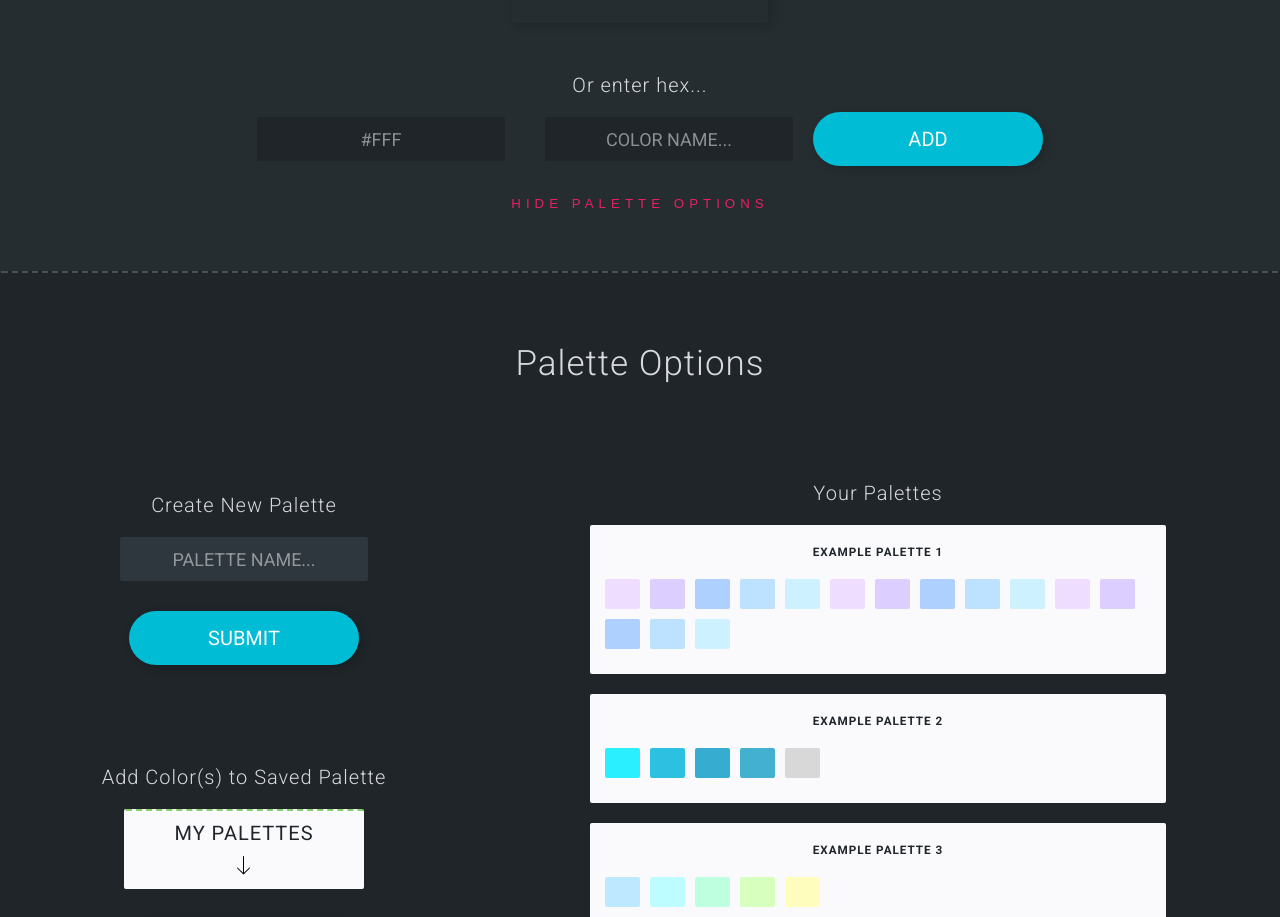
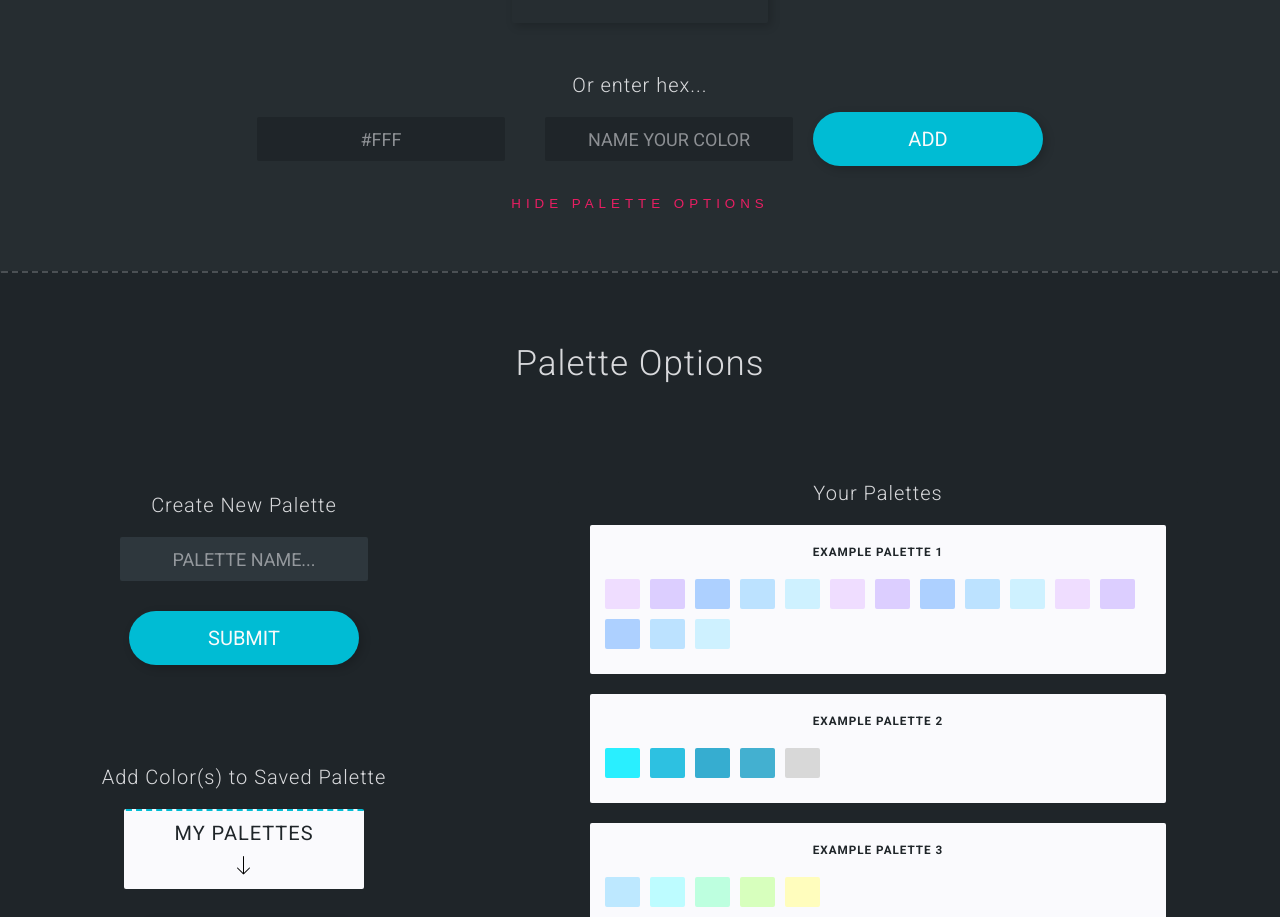
Before and after one commit to Mikaelia/color-collector, a React (Create React App) app: page / in a window 1280 px wide. Shown: the part 232-1149 px from the top of the page. Built offline with nearby package versions, Linux system fonts and the light colour scheme.

Commit message:
Update README and remove hover color on colorcards

```diff
--- a/src/components/ui/addColorForm/AddColorForm.js
+++ b/src/components/ui/addColorForm/AddColorForm.js
@@ -17,9 +17,10 @@ const AddColorForm = ({
   const submit = e => {
     e.preventDefault();
     let color;
-    // if colorcode, replace color
+    // if colorcode provided, overwrite default color input
     color = _colorCode.value ? _colorCode.value : _color.hex;
-
+    // Adds hash to hex if not provided
+    color[0] !== "#" && (color = "#".concat(color));
     // Dispatch addColor action
     onNewColor(_title.value, color);
     _title.value = "";
@@ -52,7 +53,8 @@ const AddColorForm = ({
             // set using function because it is stateless,
             ref={input => (_title = input)}
             type="text"
-            placeholder="color name..."
+            id="color-name-input"
+            placeholder="Name your color"
             required
           />
 
--- a/src/stylesheets/components/_addcolorform.scss
+++ b/src/stylesheets/components/_addcolorform.scss
@@ -53,7 +53,17 @@ input {
 
     &:focus {
         background: $color-primary-lightest;
+
+        &:invalid {
+            border: 1px solid $color-pink;
+        }
+
+        &:valid {
+            border: 2px solid $color-green;
+        }
     }
+
+
 
 }
 
--- a/src/stylesheets/components/_checkbox.scss
+++ b/src/stylesheets/components/_checkbox.scss
@@ -22,7 +22,7 @@
     }
 
     &:hover+label:before {
-        background: ($color-primary-light);
+        background: ($color-green);
     }
 
     &:focus+label:before {
--- a/src/stylesheets/components/_color.scss
+++ b/src/stylesheets/components/_color.scss
@@ -22,7 +22,8 @@
 
     &:hover {
         transform: translateY(-.5rem);
-        background: $color-secondary;
+        // background: $color-secondary;
+        background: lighten($color-primary-dark, 10%);
     }
 
     &__buttons-box {
@@ -42,7 +43,8 @@
         align-items: center;
 
         &:hover span {
-            opacity: 1
+            opacity: 1;
+            color: $color-primary-light;
         }
 
         @include respond(small) {
--- a/src/stylesheets/components/_dropdown.scss
+++ b/src/stylesheets/components/_dropdown.scss
@@ -5,7 +5,7 @@
     margin-bottom: 3rem;
     height: 8rem;
     width: 24rem;
-    border-top: 2px dashed $color-green;
+    border-top: 2px dashed $color-secondary;
 
     border-radius: $border-radius;
     background: $color-white;
--- a/src/stylesheets/modules/_mixins.scss
+++ b/src/stylesheets/modules/_mixins.scss
@@ -43,17 +43,15 @@
 
 // MEDIA QUERY MANAGER
 /*
-0 - 600px:      Phone
-600 - 900px:    Tablet portrait
-900 - 1200px:   Tablet landscape
-[1200 - 1800] is where our normal styles apply
-1800px + :      Big desktop
+0 - 500px:      Normal Styles
+500 - 780px:    Smallest
+580px+:         Small
+
 $breakpoint arguement choices:
-- phone
-- tab-port
-- tab-land
-- big-desktop
-ORDER: Base + typography > general layout + grid > page layout > components
+- smallest
+- small
+
+
 1em = 16px
 */
 
@@ -70,10 +68,4 @@ ORDER: Base + typography > general layout + grid > page layout > components
             @content
         }
     }
-
-    @if $breakpoint==med {
-        @media only screen and (min-width: 48.75em) {
-            @content
-        }
-    }
 }
--- a/src/stylesheets/modules/_utility.scss
+++ b/src/stylesheets/modules/_utility.scss
@@ -1,4 +1,16 @@
 @import 'variables';
+
+/// Conditional Styles -->
+
+.color-selected {
+    border: $outline;
+    padding: .5rem;
+    border-radius: .7rem;
+}
+
+.hidden {
+    display: none;
+}
 
 ///-- Margin Utilities -->
 
@@ -43,15 +55,3 @@
 .u-mt-hg {
     margin-top: 8rem;
 }
-
-/// Conditional Styles -->
-
-.color-selected {
-    border: $outline;
-    padding: .5rem;
-    border-radius: .7rem;
-}
-
-.hidden {
-    display: none;
-}
--- a/src/stylesheets/modules/_variables.scss
+++ b/src/stylesheets/modules/_variables.scss
@@ -9,30 +9,28 @@ $color-green: lighten(#509e33, 20%);
 
 // Font Colors
 $base-font-color: rgba(250, 250, 253, 0.849);
-$secondary-font-color: #FF6D10;
 
 // Primary and Secondary Colors
-
 $color-primary-dark:#1f2529;
 $color-primary-light: #262d31;
 $color-primary-lightest: #57626b;
-
 $color-secondary: #00bcd4;
-
 $color-secondary-lightest:#84b4eb;
 
 
 // Button Colors
 $button-color-light:#FAFAFA;
+
 // Box Shadows
 $box-shadow-dark: 3px 3px 10px rgba(0, 0, 0, 0.192);
 
+/// ---> Border Styles
 
-//Border-Radius
+//Default Border-Radius
 $border-radius: .2rem;
 
+// Outline Style
 $outline: 3px solid lighten($color-green, 20%);
-
 
 // Breakpoints
 $break-sm: 700px;
--- a/src/stylesheets/partials/_layout.scss
+++ b/src/stylesheets/partials/_layout.scss
@@ -16,9 +16,22 @@
     &>:nth-child(odd) {
         background: darken($color-primary-dark, 2%);
 
-        &:hover {
-            background-color: $color-green;
+        & .styled-checkbox:hover+label:before {
+            background: ($color-secondary);
         }
     }
 
 }
+
+
+//// -->  Misc. Universal Styles
+
+// Scrollbar
+*::-webkit-scrollbar {
+    background-color: $color-primary-dark;
+    width: .2rem;
+}
+
+*::-webkit-scrollbar-thumb {
+    background: $color-secondary;
+}
--- a/src/stylesheets/partials/_typography.scss
+++ b/src/stylesheets/partials/_typography.scss
@@ -1,4 +1,4 @@
-/// --- Variables --->
+/// --- Text Variables --->
 
 ///-- Fonts -->
 
@@ -19,7 +19,7 @@ $base-font-weight: $font-regular;
 $base-line-height: 1.4;
 $base-font-letter-spacing: .1rem;
 
-/// --- Utilities --->
+/// --- Text Utilities --->
 
 //-- Headings -->
 .heading {
@@ -53,7 +53,7 @@ $base-font-letter-spacing: .1rem;
     }
 }
 
-// -- Fonts -->
+// -- Font Utilities -->
 
 // Weights
 .fw-light {
@@ -68,17 +68,8 @@ $base-font-letter-spacing: .1rem;
     font-weight: $font-bold
 }
 
-// --> Selection -->
+// --> Selection
 
 *::selection {
     background: $color-secondary;
 }
-
-*::-webkit-scrollbar {
-    background-color: $color-primary-dark;
-    width: .2rem;
-}
-
-*::-webkit-scrollbar-thumb {
-    background: $color-secondary;
-}
```
Also changed, not shown: 1 other file (tests, documents, lock files or other folders).
